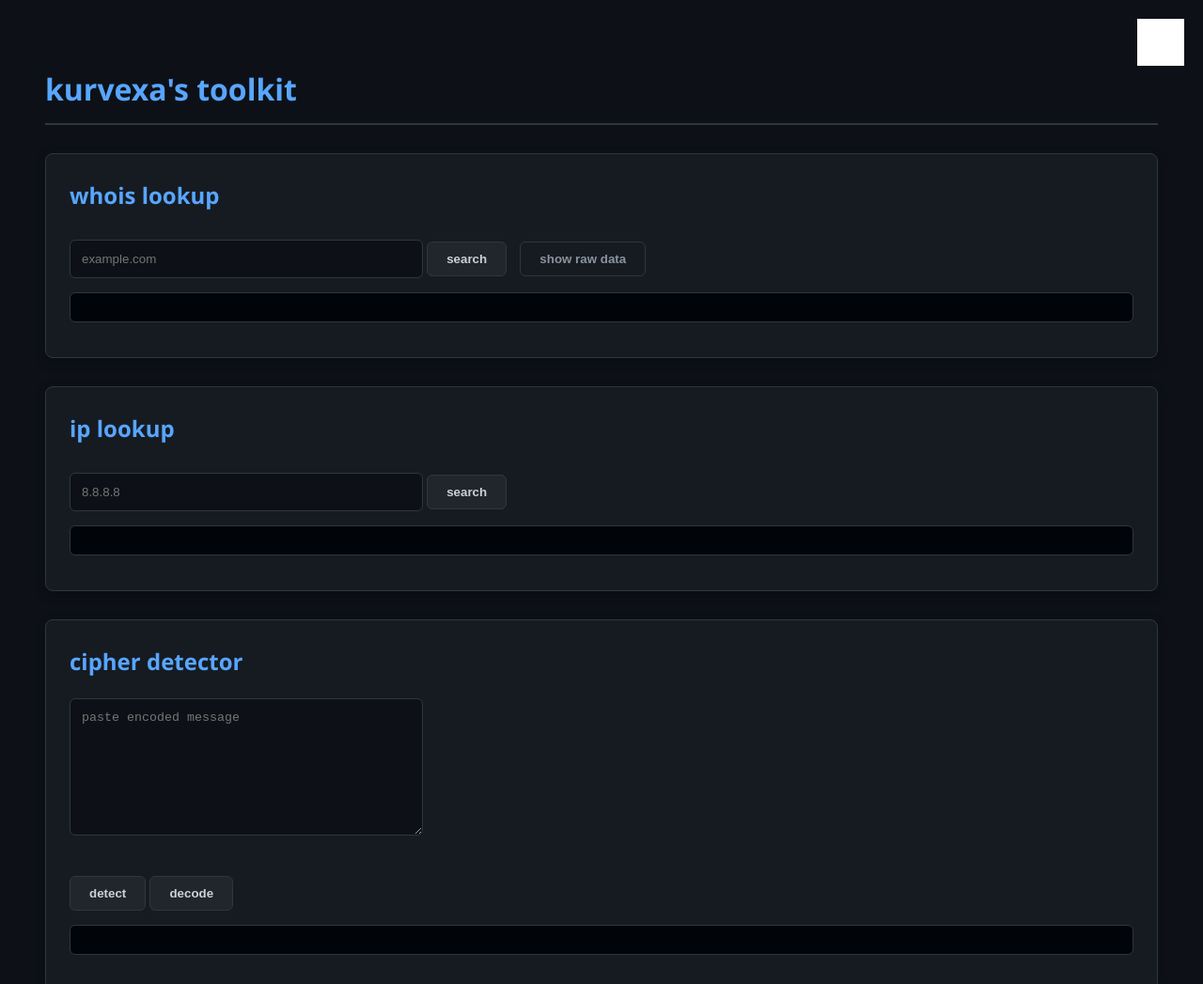
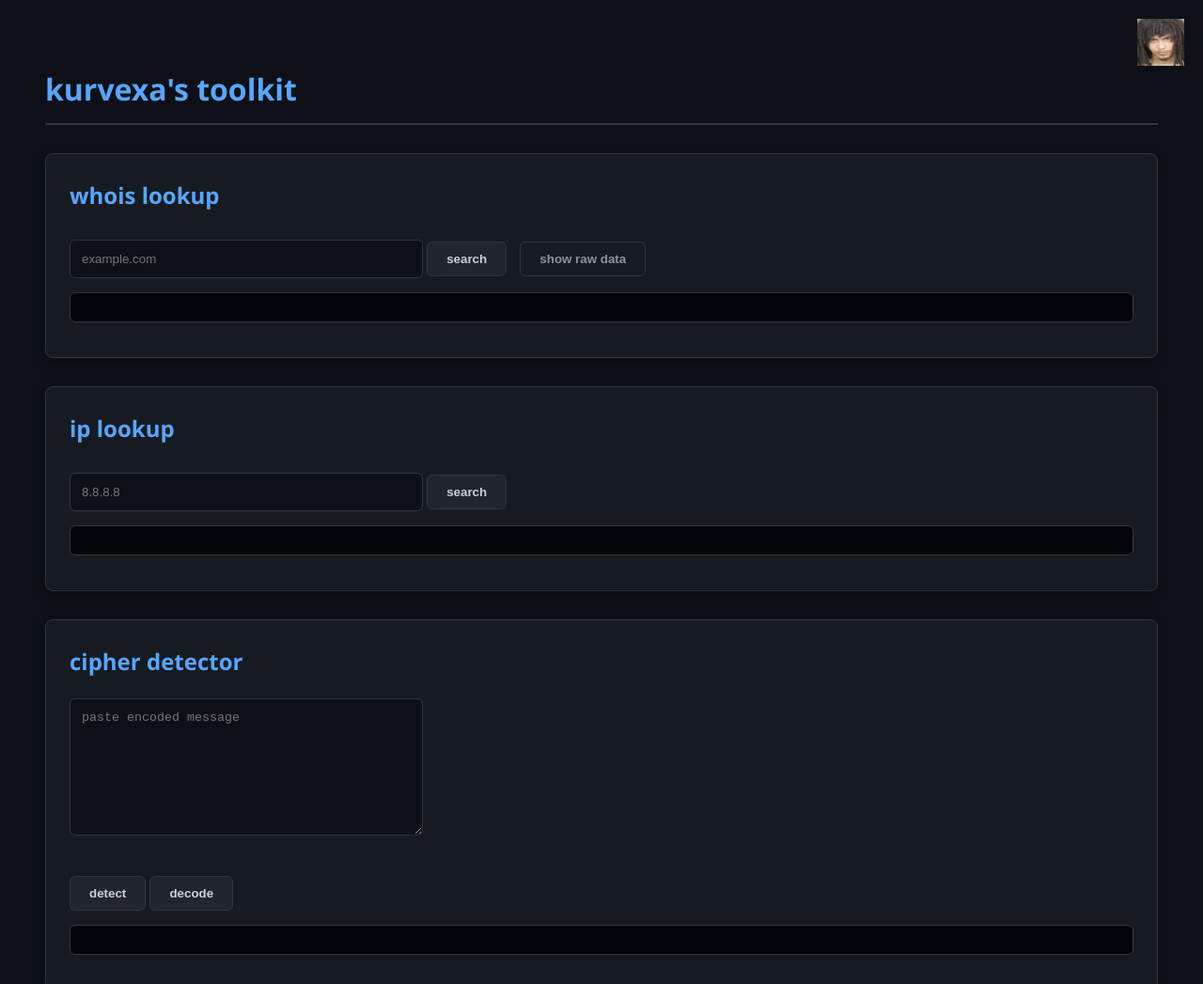
Before and after one commit to kurvexa/Kurvs_NetTools, a plain HTML site: page index.html in a window 1280 px wide. Shown: the top 1047 px of the page at 94% size. Drawn offline with Linux system fonts and the light colour scheme.

Commit message:
Update style.css

```diff
--- a/style.css
+++ b/style.css
@@ -108,7 +108,6 @@ pre {
     width: 100%;
     height: 100%;
     transition: transform 0.2s;
-    filter: brightness(0) invert(1);
 }
 
 /* --- Bounce Animation --- */
@@ -122,3 +121,6 @@ pre {
 .bouncing {
     animation: bounce 0.4s infinite;
 }
+
+/*testing fix for jaydes song player.*/
+/* filter: brightness(1) invert(1); */
```
